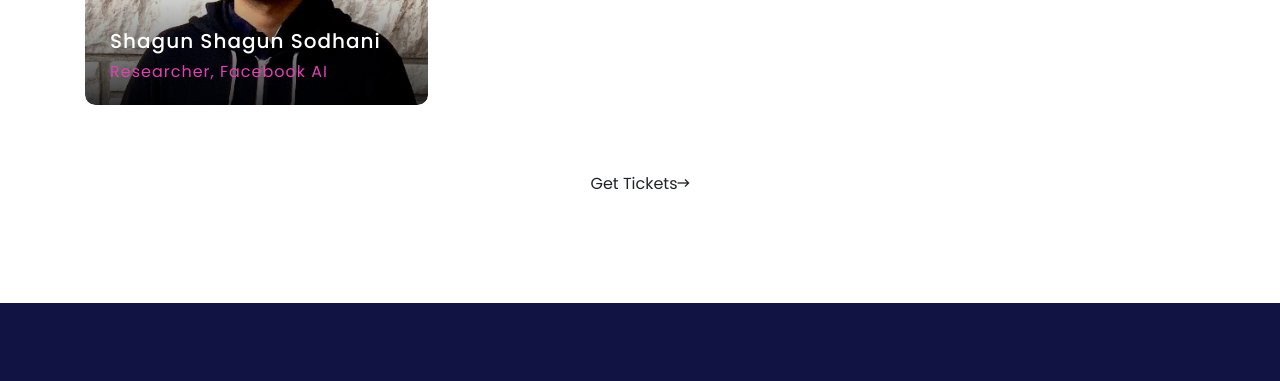
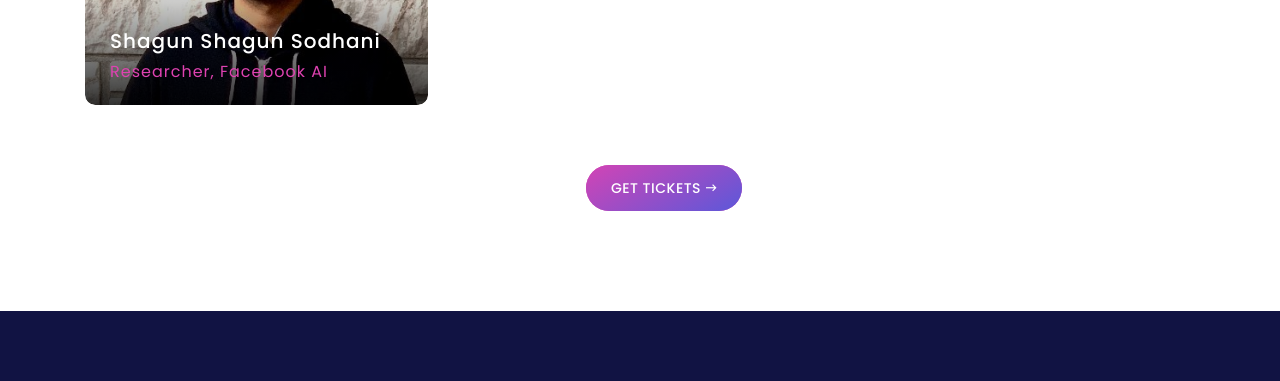
Before and after one commit to Error404m/esummit21, a website: page speaker.html in a window 1280 px wide. Shown: the part 1979-2360 px from the top of the page. Drawn offline with Linux system fonts and the light colour scheme; a script that the page names is missing.

Commit message:
Update speaker.html

```diff
--- a/speaker.html
+++ b/speaker.html
@@ -441,7 +441,7 @@
 
 	 <div class="col-12">
                     <div class="more-speaker-btn text-center mt-20 wow fadeInUp" data-wow-delay="300ms">
-			                                <button onclick="popup('esummit21-a-technoindustrial-colloquium-104241');" class="btn">Get Tickets<i class="zmdi zmdi-long-arrow-right"></i></button><noscript id="tsNoJsMsg">Javascript on your browser is not enabled.</noscript><script src="https://www.townscript.com/popup-widget/townscript-widget.nocache.js" type="text/javascript"></script>
+                            <button onclick="popup('esummit21-a-technoindustrial-colloquium-104241');" class="btn confer-btn mt-3 mt-lg-0 ml-3 ml-lg-5">Get Tickets<i class="zmdi zmdi-long-arrow-right"></i></button><noscript id="tsNoJsMsg">Javascript on your browser is not enabled.</noscript><script src="https://www.townscript.com/popup-widget/townscript-widget.nocache.js" type="text/javascript"></script>
 
                     </div>
                 </div>
```
